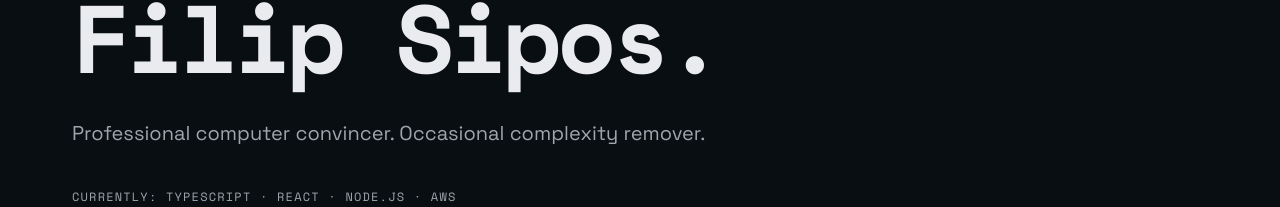
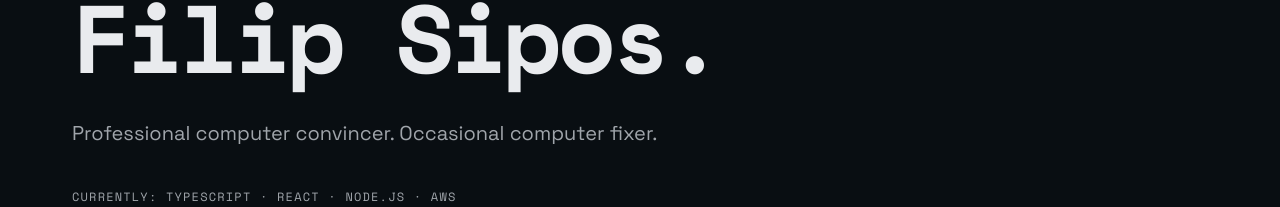
Before and after one commit to filipcodes/portfolio-2026, a React (Vite) app: page / in a window 1280 px wide. Shown: the part 431-638 px from the top of the page. Built offline with nearby package versions, Linux system fonts and the light colour scheme.

Commit message:
nit: copy

```diff
--- a/src/routes/-home/components/HeroSection.tsx
+++ b/src/routes/-home/components/HeroSection.tsx
@@ -55,7 +55,7 @@ function HeroMainContent() {
         variants={fadeUp}
         className='text-fg-muted mb-10 max-w-2xl text-lg leading-relaxed md:text-xl'
       >
-        Professional computer convincer. Occasional complexity remover.
+        Professional computer convincer. Occasional computer fixer.
       </motion.h2>
       <motion.p
         variants={fadeUp}
```
